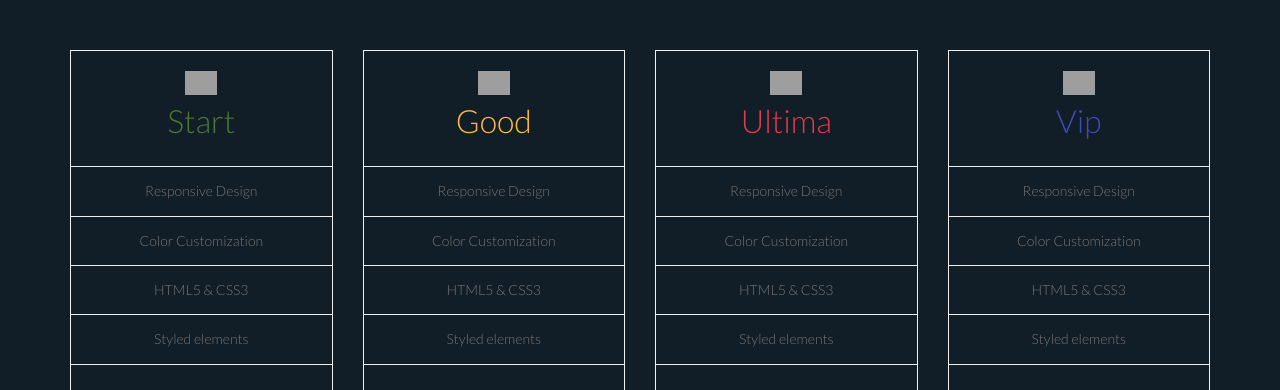
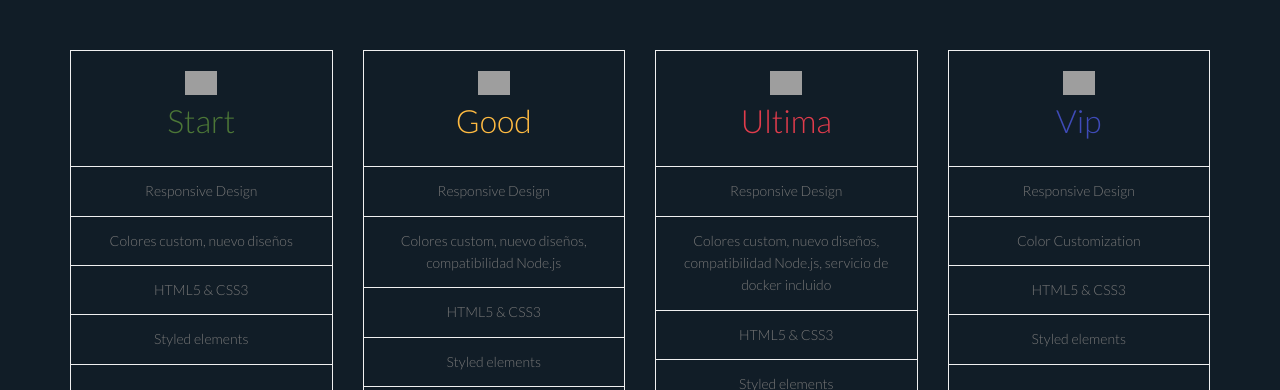
Before and after one commit to Mrdomilisher/examen-tercer-parcial, a plain HTML site: page index.html in a window 1280 px wide. Shown: the top 390 px of the page. Drawn offline with nearby package versions, Linux system fonts and the light colour scheme; grey boxes are pictures that could not be loaded.

Commit message:
Se actualizan descripciones de los planes

```diff
--- a/index.html
+++ b/index.html
@@ -119,7 +119,7 @@
 									<big>Start</big>
 								</li>
 								<li>Responsive Design</li>
-								<li>Color Customization</li>
+								<li>Colores custom, nuevo diseños</li>
 								<li>HTML5 & CSS3</li>
 								<li>Styled elements</li>
 								<li>
@@ -139,7 +139,7 @@
 									<big>Good</big>
 								</li>
 								<li>Responsive Design</li>
-								<li>Color Customization</li>
+								<li>Colores custom, nuevo diseños, compatibilidad Node.js</li>
 								<li>HTML5 & CSS3</li>
 								<li>Styled elements</li>
 								<li>
@@ -159,7 +159,7 @@
 									<big>Ultima</big>
 								</li>
 								<li>Responsive Design</li>
-								<li>Color Customization</li>
+								<li>Colores custom, nuevo diseños, compatibilidad Node.js, servicio de docker incluido</li>
 								<li>HTML5 & CSS3</li>
 								<li>Styled elements</li>
 								<li>
```
